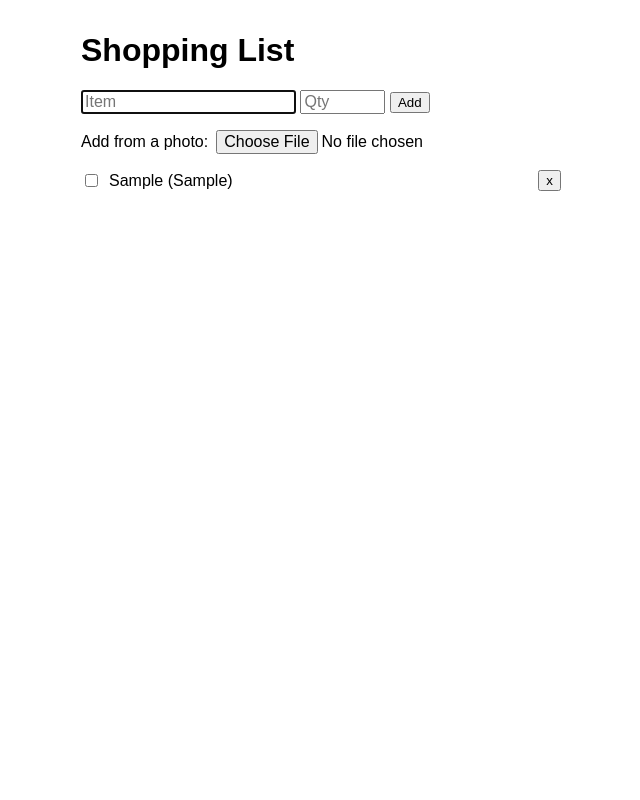
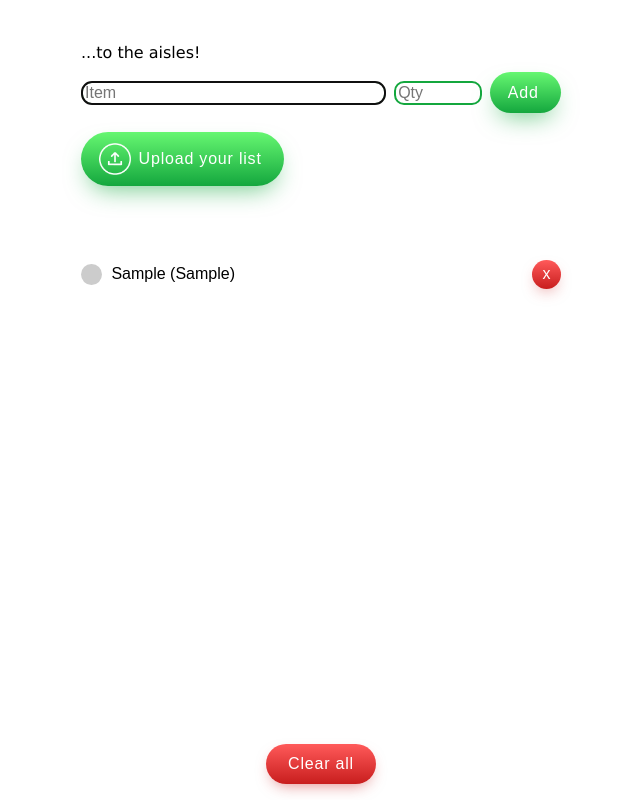
Before and after one commit to Venus1492/shopping-list, a plain HTML site: page index.html in a window 1280 px wide. Both pictures are taken after typing "Sample", "Sample" into the empty fields and a click on the button "Add". Shown: the whole page, without its empty margins (319-959 px from the left). Drawn offline with Linux system fonts and the light colour scheme.

Commit message:
add style

```diff
--- a/index.html
+++ b/index.html
@@ -6,17 +6,38 @@
   <meta name="viewport" content="width=device-width, initial-scale=1.0">
   <title>Shopping list</title>
   <style>
+    :root {
+      --green: linear-gradient(0deg, rgba(20, 167, 62, 1) 0%, rgba(102, 247, 113, 1) 100%);
+      --red: linear-gradient(0deg, rgba(200, 30, 30, 1) 0%, rgba(255, 90, 90, 1) 100%);
+    }
+
     body {
+      display: flex;
+      flex-direction: column;
+      box-sizing: border-box;
+      min-height: 100vh;
+      min-height: 100dvh;
+      max-width: 32rem;
+      margin: 0 auto;
+      padding: 2rem 1rem 1rem;
       font-family: sans-serif;
-      max-width: 30rem;
-      margin: 2rem auto;
-      padding: 0 1rem;
+    }
+
+    h1 {
+      font-family: Verdana, Geneva, Tahoma, sans-serif;
+      color: black;
+      font-size: 16px;
+      font-weight: 400;
     }
 
     input {
       font-size: 16px;
     }
 
+    ul {
+      padding: 0;
+      list-style: none;
+    }
 
     li {
       display: flex;
@@ -25,27 +46,206 @@
       margin: 0.4rem 0;
     }
 
-    ul {
-      padding: 0;
-      list-style: none;
+    form button,
+    .photo-btn {
+      display: inline-flex;
+      align-items: center;
+      font-family: inherit;
+      font-weight: 500;
+      font-size: 16px;
+      padding: 0.7em 1.4em 0.7em 1.1em;
+      color: white;
+      background: var(--green);
+      border: none;
+      box-shadow: 0 0.7em 1.5em -0.5em #14a73e98;
+      letter-spacing: 0.05em;
+      border-radius: 20em;
+      cursor: pointer;
     }
 
-    label {
+    form button:hover,
+    .photo-btn:hover {
+      box-shadow: 0 0.5em 1.5em -0.5em #14a73e98;
+    }
+
+    form button:active,
+    .photo-btn:active {
+      box-shadow: 0 0.3em 1em -0.5em #14a73e98;
+    }
+
+    #add-form {
+      display: flex;
+      align-items: center;
+      gap: 0.5rem;
+    }
+
+    #add-form input {
+      border: 2px solid rgba(20, 167, 62, 1);
+      border-radius: 10px;
+    }
+
+    #add-form #name {
       flex: 1;
+      min-width: 0;
+    }
+
+    #add-form #qty {
+      width: 5rem;
+    }
+
+    #add-form button {
+      flex-shrink: 0;
+    }
+
+    .photo-btn {
+      gap: 0.5rem;
+      margin: 4% 0;
+    }
+
+    .visually-hidden {
+      position: absolute;
+      width: 1px;
+      height: 1px;
+      overflow: hidden;
+      clip: rect(0 0 0 0);
+      white-space: nowrap;
+    }
+
+    .container {
       display: flex;
-      gap: 0.5rem;
       align-items: center;
+      gap: 0.6rem;
+      flex: 1;
+      position: relative;
+      cursor: pointer;
+      user-select: none;
+    }
+
+    .container input {
+      position: absolute;
+      opacity: 0;
+      cursor: pointer;
+      height: 0;
+      width: 0;
+    }
+
+    .checkmark {
+      --clr: #14a73e;
+      position: relative;
+      flex-shrink: 0;
+      height: 1.3em;
+      width: 1.3em;
+      background-color: #ccc;
+      border-radius: 50%;
+      transition: 300ms;
+    }
+
+    .container input:checked~.checkmark {
+      background-image: var(--green);
+      border-radius: 0.5rem;
+      animation: pulse 500ms ease-in-out;
+    }
+
+    .container input:focus-visible~.checkmark {
+      outline: 2px solid var(--clr);
+      outline-offset: 2px;
+    }
+
+    .checkmark::after {
+      content: "";
+      position: absolute;
+      display: none;
+      left: 0.45em;
+      top: 0.25em;
+      width: 0.25em;
+      height: 0.5em;
+      border: solid #e0e0e2;
+      border-width: 0 0.15em 0.15em 0;
+      transform: rotate(45deg);
+    }
+
+    .container input:checked~.checkmark::after {
+      display: block;
+    }
+
+    @keyframes pulse {
+      0% {
+        box-shadow: 0 0 0 #14a73e90;
+        rotate: 20deg;
+      }
+
+      50% {
+        rotate: -20deg;
+      }
+
+      75% {
+        box-shadow: 0 0 0 10px #14a73e60;
+      }
+
+      100% {
+        box-shadow: 0 0 0 13px #14a73e30;
+        rotate: 0;
+      }
     }
 
     .done {
       text-decoration: line-through;
       opacity: 0.6;
     }
+
+    li>button,
+    .clear-btn {
+      color: white;
+      background: var(--red);
+      border: none;
+      box-shadow: 0 0.4em 1em -0.4em #c81e1e98;
+      font-family: inherit;
+      cursor: pointer;
+    }
+
+    li>button:hover,
+    .clear-btn:hover {
+      box-shadow: 0 0.3em 1em -0.4em #c81e1e98;
+    }
+
+    li>button:active,
+    .clear-btn:active {
+      transform: scale(0.92);
+    }
+
+    li>button {
+      flex-shrink: 0;
+      display: grid;
+      place-items: center;
+      width: 1.8rem;
+      height: 1.8rem;
+      padding: 0;
+      border-radius: 50%;
+      font-size: 1rem;
+      line-height: 1;
+    }
+
+    .clear-btn {
+      margin: auto auto 0;
+      padding: 0.7em 1.4em;
+      border-radius: 20em;
+      font-size: 16px;
+      font-weight: 500;
+      letter-spacing: 0.05em;
+    }
+
+    .photo-btn {
+      align-self: flex-start;
+    }
+
+    #list {
+      margin-bottom: 1.5rem;
+    }
   </style>
 </head>
 
 <body>
-  <h1>Shopping List</h1>
+  <h1>...to the aisles!</h1>
 
   <form id="add-form">
     <input id="name" placeholder="Item" autocomplete="off">
@@ -53,7 +253,11 @@
     <button>Add</button>
   </form>
 
-  <p><label>Add from a photo: <input type="file" accept="image/*" id="photo"></label></p>
+  <label for="photo" class="photo-btn">
+    <img src="upload.png" alt="" width="32" height="32">
+    <span>Upload your list</span>
+  </label>
+  <input type="file" accept="image/*" id="photo" class="visually-hidden">
   <p id="status"></p>
 
   <section id="review" hidden>
@@ -65,11 +269,14 @@
 
   <ul id="list"></ul>
 
+  <button id="clear-all" class="clear-btn" hidden>Clear all</button>
 
   <script>
     const $ = (selector) => document.querySelector(selector)
 
     let list = JSON.parse(localStorage.getItem("shopping") || "[]")
+    let pending = []
+
     const save = () => localStorage.setItem("shopping", JSON.stringify(list))
 
     function addItem(name, qty) {
@@ -83,21 +290,25 @@
       list.forEach((item) => {
         const li = document.createElement("li")
 
+        const text = document.createElement("span")
+        text.textContent = item.qty ? `${item.name} (${item.qty})` : item.name
+        text.classList.toggle("done", item.done)
+
         const box = document.createElement("input")
         box.type = "checkbox"
         box.checked = item.done
         box.addEventListener("change", () => {
           item.done = box.checked
+          text.classList.toggle("done", item.done)
           save()
-          render()
         })
 
-        const text = document.createElement("span")
-        text.textContent = item.qty ? `${item.name} (${item.qty})` : item.name
-        text.classList.toggle("done", item.done)
+        const checkmark = document.createElement("span")
+        checkmark.className = "checkmark"
 
         const label = document.createElement("label")
-        label.append(box, text)
+        label.className = "container"
+        label.append(box, checkmark, text)
 
         const del = document.createElement("button")
         del.textContent = "x"
@@ -110,34 +321,10 @@
 
         li.append(label, del)
         ul.append(li)
+      })
 
-      })
+      $("#clear-all").hidden = list.length === 0
     }
-
-    $("#add-form").addEventListener("submit", (e) => {
-      e.preventDefault()                       // stop the page reloading
-      const name = $("#name").value.trim()
-      if (!name) return
-      addItem(name, $("#qty").value.trim())
-      save()
-      render()
-      e.target.reset()
-      $("#name").focus()
-    })
-
-    async function resizeImage(file, maxSize = 1600) {
-      const bitmap = await createImageBitmap(file)
-      const scale = Math.min(1, maxSize / Math.max(bitmap.width, bitmap.height))
-      const width = Math.round(bitmap.width * scale)
-      const height = Math.round(bitmap.height * scale)
-      const canvas = document.createElement("canvas")
-      canvas.width = width
-      canvas.height = height
-      canvas.getContext("2d").drawImage(bitmap, 0, 0, width, height)
-      return canvas.toDataURL("image/jpeg", 0.8).split(",")[1]
-    }
-
-    let pending = []   // items read from the photo, waiting to be confirmed
 
     function renderReview() {
       const ul = $("#review-list")
@@ -169,6 +356,17 @@
       $("#review").hidden = pending.length === 0
     }
 
+    async function resizeImage(file, maxSize = 1600) {
+      const bitmap = await createImageBitmap(file)
+      const scale = Math.min(1, maxSize / Math.max(bitmap.width, bitmap.height))
+      const width = Math.round(bitmap.width * scale)
+      const height = Math.round(bitmap.height * scale)
+      const canvas = document.createElement("canvas")
+      canvas.width = width
+      canvas.height = height
+      canvas.getContext("2d").drawImage(bitmap, 0, 0, width, height)
+      return canvas.toDataURL("image/jpeg", 0.8).split(",")[1]
+    }
 
     function getPassword() {
       let pw = localStorage.getItem("appPassword")
@@ -178,6 +376,17 @@
       }
       return pw
     }
+
+    $("#add-form").addEventListener("submit", (e) => {
+      e.preventDefault()
+      const name = $("#name").value.trim()
+      if (!name) return
+      addItem(name, $("#qty").value.trim())
+      save()
+      render()
+      e.target.reset()
+      $("#name").focus()
+    })
 
     $("#photo").addEventListener("change", async (e) => {
       const file = e.target.files[0]
@@ -194,7 +403,6 @@
         const data = await res.json()
         if (!res.ok || data.error) throw new Error(data.error || "Request failed")
 
-        // Turn { name, quantity, unit } into { name, qty: "2 kg" }
         pending = data.items.map((i) => ({
           name: i.name,
           qty: [i.quantity, i.unit].filter(Boolean).join(" "),
@@ -221,10 +429,16 @@
       renderReview()
     })
 
+    $("#clear-all").addEventListener("click", () => {
+      if (!list.length) return
+      if (!confirm("Clear the whole list?")) return
+      list = []
+      save()
+      render()
+    })
+
     render()
-
   </script>
-
 </body>
 
 </html>
```
Also changed, not shown: upload.png (added), 1 other file.
